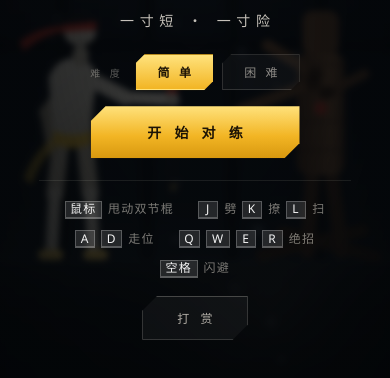
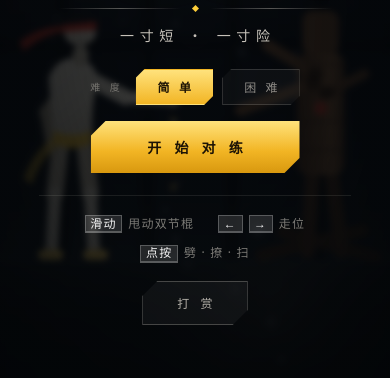
Before and after one commit to qzn-git/nunchaku-fight, a plain HTML site: page index.html in a window 390 px wide. Shown: the part 310-688 px from the top of the page. Drawn offline with Linux system fonts and the light colour scheme; animation ran at ten frames a second.

Commit message:
ui: 移除胜负页打赏按钮，仅保留封面入口

```diff
--- a/index.html
+++ b/index.html
@@ -26,12 +26,13 @@
 html,body{height:100%}
 body{
   margin:0;background:var(--ink);color:var(--paper);
-  font-family:var(--font-ui);overflow:hidden;
-  -webkit-font-smoothing:antialiased;user-select:none;
+  font-family:var(--font-ui);overflow:hidden;overscroll-behavior:none;
+  -webkit-font-smoothing:antialiased;user-select:none;-webkit-user-select:none;
+  -webkit-touch-callout:none;touch-action:none;
   cursor:crosshair;
 }
-#app{position:fixed;inset:0;overflow:hidden}
-#scene{position:absolute;inset:0;width:100%;height:100%;display:block}
+#app{position:fixed;inset:0;overflow:hidden;touch-action:none}
+#scene{position:absolute;inset:0;width:100%;height:100%;display:block;touch-action:none}
 
 /* ============ fx layers ============ */
 .fx-vignette,.fx-grain,.fx-flash,.fx-hurt{position:absolute;inset:0;pointer-events:none}
@@ -349,6 +350,7 @@ kbd{
   font-size:12px;letter-spacing:.1em;color:rgba(242,236,224,.5);
   padding-top:18px;border-top:1px solid rgba(242,236,224,.09);width:min(560px,80vw);
 }
+.controls--mobile{display:none}
 
 .card{
   width:min(520px,88vw);padding:34px 38px 30px;background:var(--glass);
@@ -384,6 +386,9 @@ kbd{
 /* 窄屏 + 平板竖版：底栏只留走位 + 基础招式 */
 @media (max-width:860px), (max-width:1100px) and (max-height:520px), (max-width:1400px) and (orientation:portrait){
   .combopanel{top:24%}
+  /* ---- 封面键位提示切换为触屏版 ---- */
+  .controls--desktop{display:none !important}
+  .controls--mobile{display:flex !important}
   /* ---- 隐藏：技能 / 架势 / 闪避 ---- */
   .dock,.stancepanel,.dodgepad,.hintbar{display:none !important}
   /* sidegroup 保持 contents 让 basicpad 正常参与 flex 布局 */
@@ -477,6 +482,9 @@ kbd{
 
 /* 手机横版：顶部 HUD 紧凑（底栏已由窄屏通用块处理：左走位 / 右基础） */
 @media (max-width:860px) and (orientation:landscape), (max-width:1100px) and (max-height:520px) and (orientation:landscape){
+  /* 封面键位提示切换为触屏版 */
+  .controls--desktop{display:none !important}
+  .controls--mobile{display:flex !important}
   .topbar{
     padding-top:calc(4px + env(safe-area-inset-top,0px));
     padding-left:calc(12px + env(safe-area-inset-left,0px));
@@ -664,12 +672,17 @@ kbd{
         <button class="mode" data-diff="hard">困 难</button>
       </div>
       <button class="btn" id="startBtn">开 始 对 练</button>
-      <div class="controls">
+      <div class="controls controls--desktop">
         <span><kbd>鼠标</kbd>甩动双节棍</span>
         <span><kbd>J</kbd>劈 <kbd>K</kbd>撩 <kbd>L</kbd>扫</span>
         <span><kbd>A</kbd><kbd>D</kbd>走位</span>
         <span><kbd>Q</kbd><kbd>W</kbd><kbd>E</kbd><kbd>R</kbd>绝招</span>
         <span><kbd>空格</kbd>闪避</span>
+      </div>
+      <div class="controls controls--mobile">
+        <span><kbd>滑动</kbd>甩动双节棍</span>
+        <span><kbd>←</kbd><kbd>→</kbd>走位</span>
+        <span><kbd>点按</kbd>劈 · 撩 · 扫</span>
       </div>
       <button class="btn btn--ghost" id="tipBtn" style="margin-top:18px;letter-spacing:.34em">打 赏</button>
     </div>
@@ -704,7 +717,6 @@ kbd{
         <button class="btn" id="againBtn">再 战</button>
         <button class="btn btn--ghost" id="homeBtn">回到封面</button>
       </div>
-      <button class="btn btn--ghost" id="tipBtnWin" style="margin-top:14px;background:rgba(255,207,58,.08);border:1px solid var(--gold-soft);color:var(--gold);letter-spacing:.34em">打 赏</button>
     </div>
   </div>
 
@@ -723,7 +735,6 @@ kbd{
         <button class="btn" id="retryBtn">再 来</button>
         <button class="btn btn--ghost" id="homeBtn2">回到封面</button>
       </div>
-      <button class="btn btn--ghost" id="tipBtnLose" style="margin-top:14px;background:rgba(255,207,58,.08);border:1px solid var(--gold-soft);color:var(--gold);letter-spacing:.34em">打 赏</button>
     </div>
   </div>
 </div>
@@ -1075,16 +1086,18 @@ if (window.screen && screen.orientation && screen.orientation.addEventListener)
 function trackPointer(e) {
   /* 触摸底部控制栏时不要把甩棍的手拽到按键位置 */
   if (e.target && e.target.closest && e.target.closest('.botbar')) return;
+  /* 防止触屏滑动触发浏览器滚动手势，保证 pointermove 连续触发 */
+  if (e.cancelable) e.preventDefault();
   const r = canvas.getBoundingClientRect();
   S.mouse.x = e.clientX - r.left;
   S.mouse.y = e.clientY - r.top;
   S.mouseInit = true;
 }
-window.addEventListener('pointermove', trackPointer);
+window.addEventListener('pointermove', trackPointer, { passive: false });
 window.addEventListener('pointerdown', e => {
   trackPointer(e);
   if (SFX.on) SFX.ready();
-});
+}, { passive: false });
 
 window.addEventListener('keydown', e => {
   const k = e.key.toLowerCase();
@@ -1458,8 +1471,7 @@ function openTipModal() {
 function closeTipModal() { $('#tipModal').classList.add('hidden'); }
 
 $('#tipBtn').addEventListener('click', openTipModal);
-$('#tipBtnWin').addEventListener('click', openTipModal);
-$('#tipBtnLose').addEventListener('click', openTipModal);
+
 $('#tipCancel').addEventListener('click', closeTipModal);
 
 document.querySelectorAll('.tip-preset').forEach(btn => {
```
